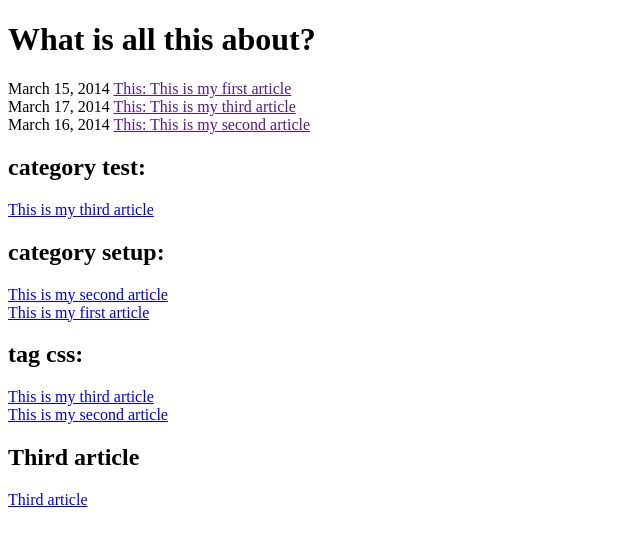
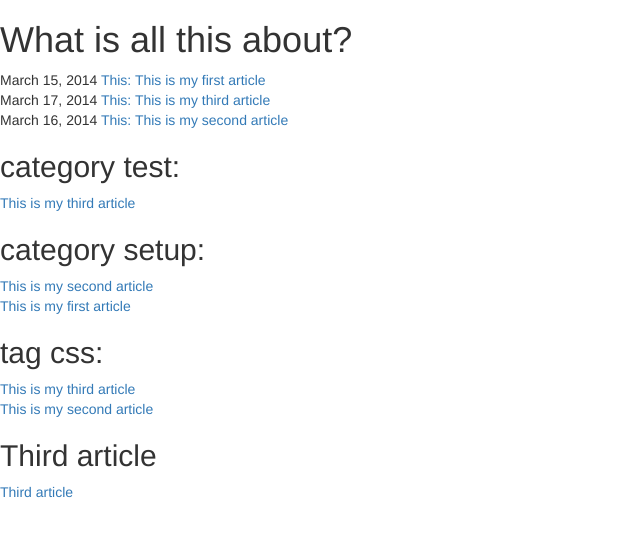
Before and after one commit to developinguxd/developinguxd.github.io, a Jekyll site: the page built from index.html, in a window 1280 px wide. Shown: the top 546 px of the page, without its empty margins (0-640 px from the left). Built offline with Jekyll 4.4.1, drawn with Linux system fonts in a browser that asks for light colours; nearby versions of some CDN libraries; library files that are not in the unit come from our copies.

Commit message:
Add jquery and bootstrap with codekit

```diff
--- a/_layouts/default.html
+++ b/_layouts/default.html
@@ -3,9 +3,14 @@
 <head>
   <meta charset="UTF-8">
   <title>{{ page.title }} - Developing User Experience Design</title>
+  <link rel="stylesheet" href="/bower_components/bootstrap/dist/css/bootstrap.min.css">
+  <link rel="stylesheet" href="/bower_components/bootstrap/dist/css/bootstrap-theme.min.css">
   <link rel="stylesheet" href="/assets/stylesheets/syntax.css">
 </head>
 <body>
   {{ content }}
+  <script src="bootstrap.js"></script>
+  <script src="bower_components/jquery/dist/jquery.min.js"></script>
+  <script src="bower_components/bootstrap/dist/js/bootstrap.min.js"></script>
 </body>
 </html>
--- a/index.html
+++ b/index.html
@@ -11,7 +11,6 @@ title: What is all this about?
       {{ page.date | date: "%B %e, %Y" }}
       <a href="{{ post.url }}">This: {{ page.title }}</a><br>
     {% endif %}
-
   {% endfor %}
 {% endfor %}
 
```
Also changed, not shown: _includes/main_navigation.html (added), 1 other file.
